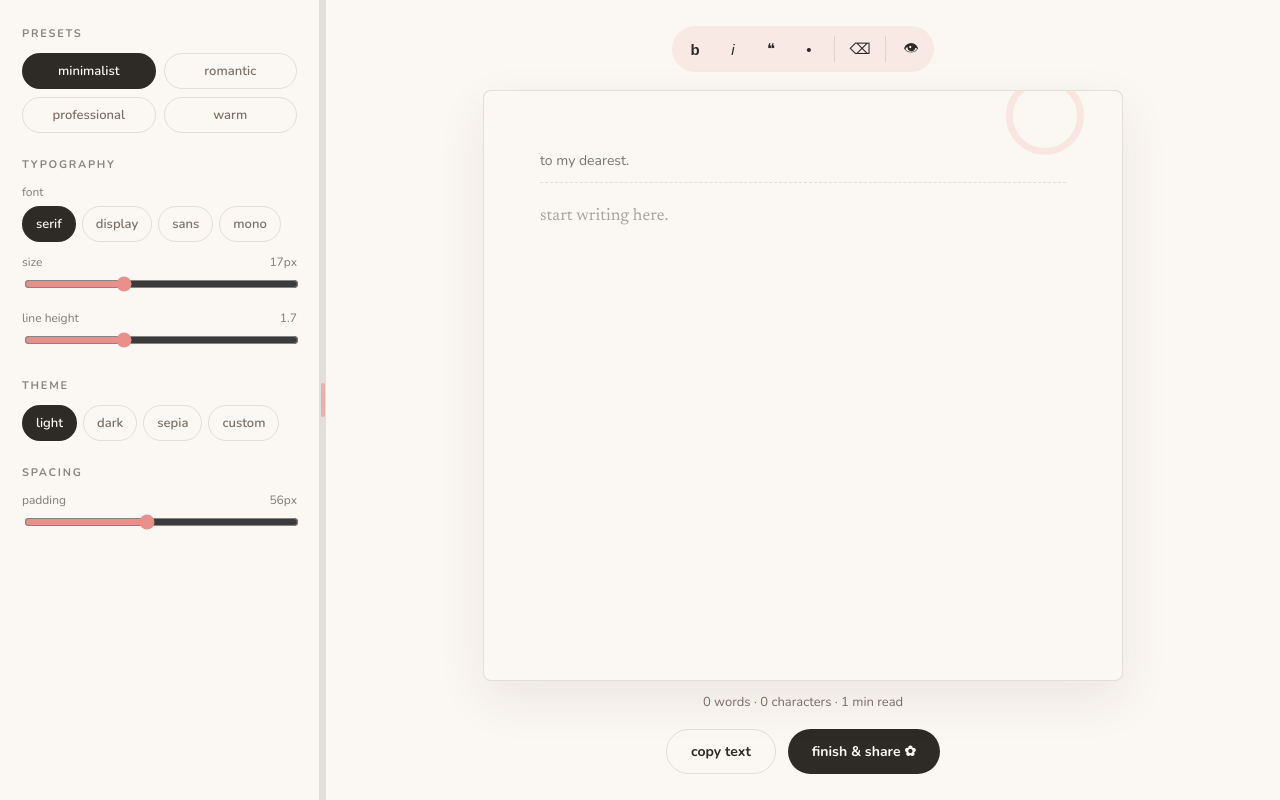
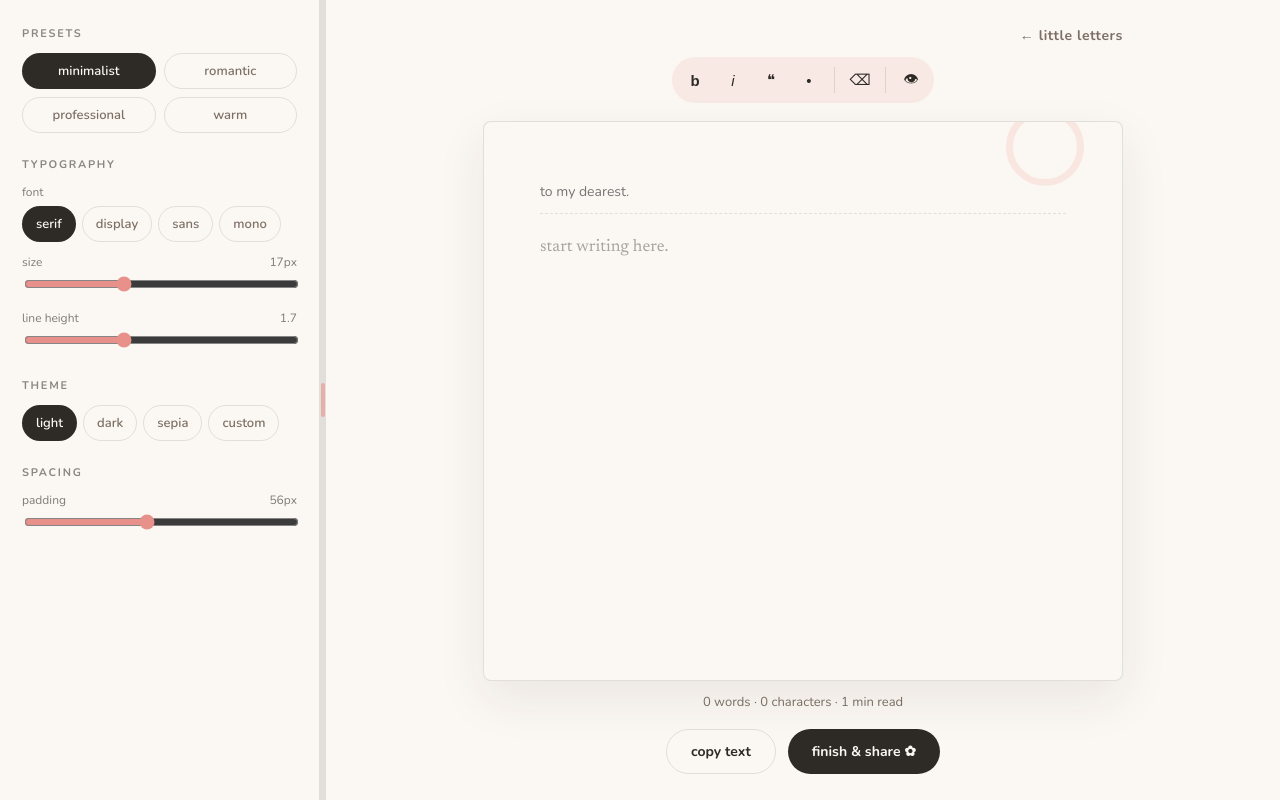
Before and after one commit to deebhikakumaran/littleletters, a Next.js app: page /editor in a window 1280 px wide. Built offline with nearby package versions, Linux system fonts and the light colour scheme.

Commit message:
fix: added back navigation

```diff
--- a/components/LetterSender.tsx
+++ b/components/LetterSender.tsx
@@ -1,5 +1,6 @@
 "use client";
 import React, { useState, useRef, useEffect, useMemo } from "react";
+import Link from "next/link";
 import {
   THEMES, FONTS, PRESETS, ThemeKey, FontKey, Custom, LetterState,
   paletteFor, fontFamilyFor, makeLink, plainText, encodeLetter,
@@ -140,6 +141,13 @@ export default function LetterSender() {
       <main style={{ padding: "26px 24px 26px", display: "flex", flexDirection: "column",
         alignItems: "center", background: pal.paper, height: "100%", minHeight: 0, overflow: "hidden" }}>
 
+        {/* back to home */}
+        <div style={{ flexShrink: 0, width: "100%", maxWidth: 640, display: "flex",
+          justifyContent: "flex-end", marginBottom: 12 }}>
+          <Link href="/" style={{ fontFamily: FONTS.sans, fontWeight: 700, fontSize: 14,
+            letterSpacing: ".04em", color: pal.soft, textDecoration: "none" }}>← little letters</Link>
+        </div>
+
         {/* toolbar (fixed) */}
         <div style={{ flexShrink: 0, display: "flex", gap: 4, background: pal.accent + "22", borderRadius: 999, padding: 6, marginBottom: 18 }}>
           <Tool onClick={() => edRef.current?.format("bold")} pal={pal} disabled={previewMode}><b>b</b></Tool>
```
